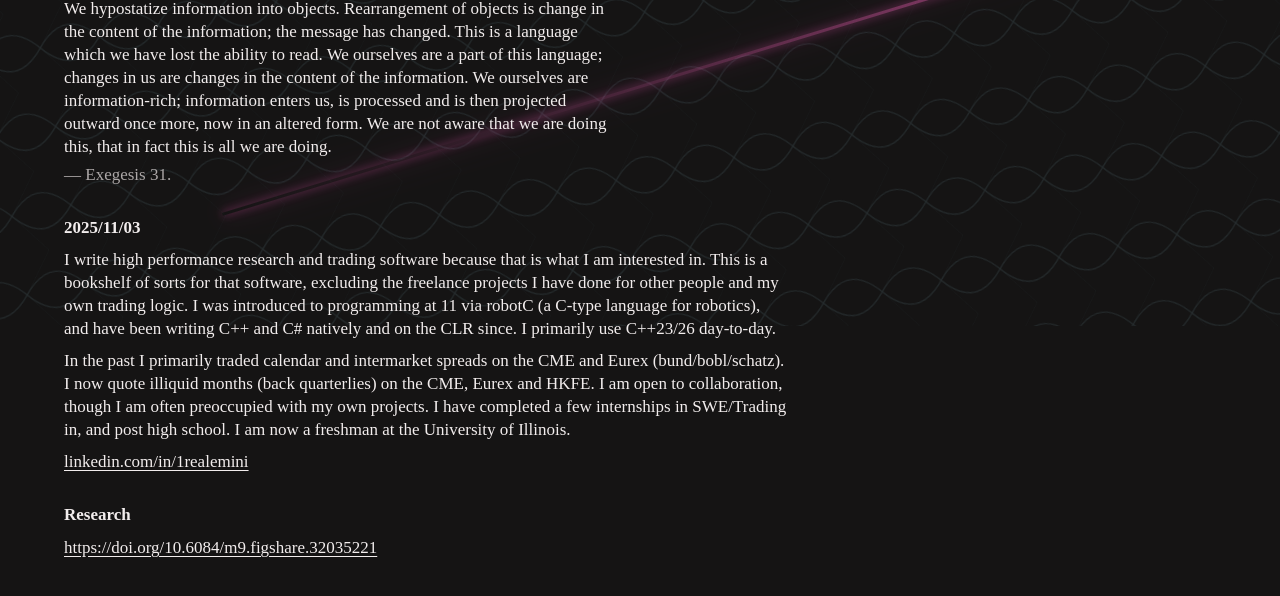
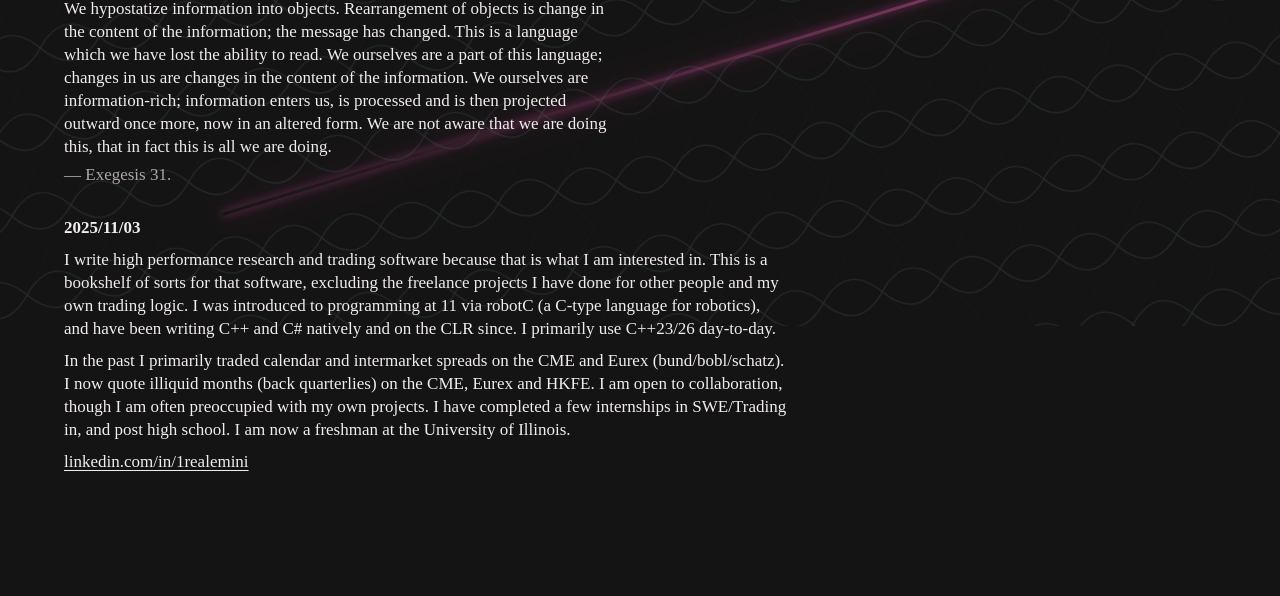
Before and after one commit to Smitty777777/Smitty777777.github.io, a plain HTML site: page index.html in a window 1280 px wide. Shown: the part 474-1070 px from the top of the page. After the commit the page ends 1021 px from the top, so only its background shows below. Drawn offline with Linux system fonts and the light colour scheme.

Commit message:
Remove research section from index.html
Removed the research section from the HTML.

```diff
--- a/index.html
+++ b/index.html
@@ -51,11 +51,6 @@
       <p>In the past I primarily traded calendar and intermarket spreads on the CME and Eurex (bund/bobl/schatz). I now quote illiquid months (back quarterlies) on the CME, Eurex and HKFE. I am open to collaboration, though I am often preoccupied with my own projects. I have completed a few internships in SWE/Trading in, and post high school. I am now a freshman at the University of Illinois.</p>
       <p><a href="https://linkedin.com/in/1realemini" target="_blank" rel="noreferrer">linkedin.com/in/1realemini</a></p>
     </section>
-
-    <section class="content-section" id="research">
-      <h2>Research</h2>
-      <p><a href="https://doi.org/10.6084/m9.figshare.32035221" target="_blank" rel="noreferrer">https://doi.org/10.6084/m9.figshare.32035221</a></p>
-    </section>
   </main>
 </body>
 </html>
```
